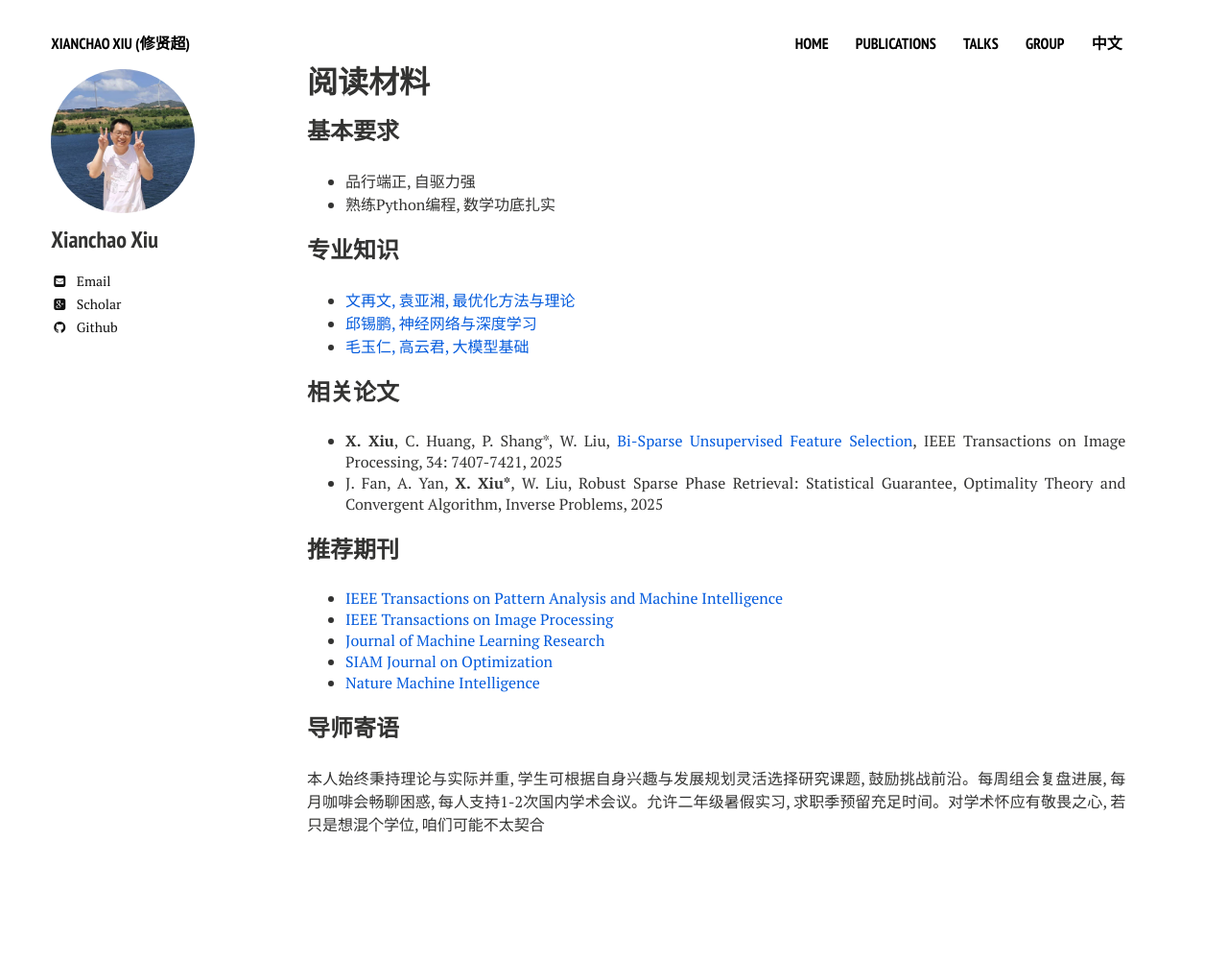
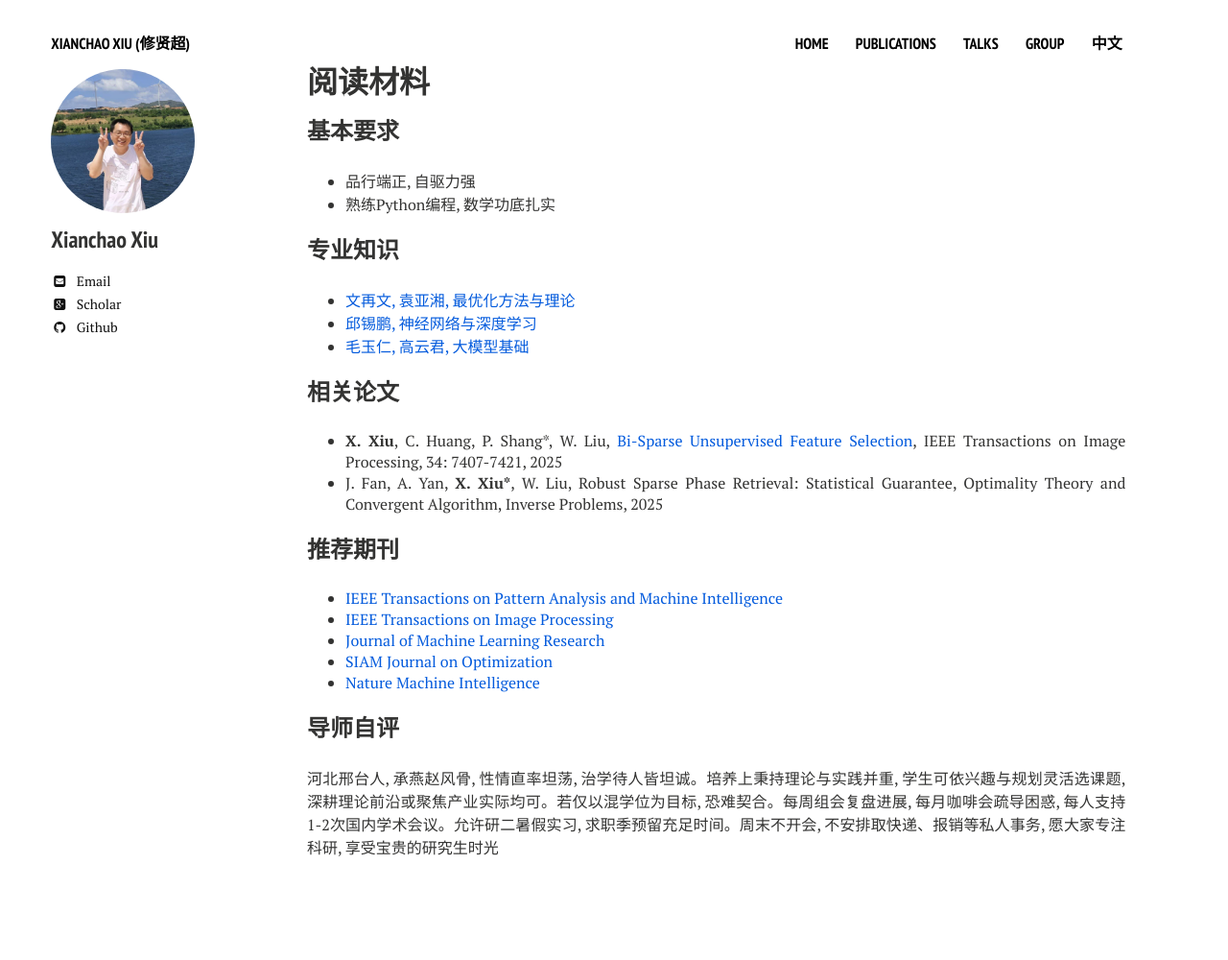
Before and after one commit to xianchaoxiu/xianchaoxiu.github.io, a Jekyll site: the page built from chinese/reading/index.md, in a window 1280 px wide. Shown: the whole page at 96% size. Built offline with Jekyll 4.4.1, drawn with Linux system fonts in a browser that asks for light colours; nearby versions of some CDN libraries; before the commit the page ends 976 px from its top, so only the background shows below that.

Commit message:
Update index.md

```diff
--- a/chinese/reading/index.md
+++ b/chinese/reading/index.md
@@ -32,5 +32,5 @@ share: false
 *  <a href="https://www.nature.com/natmachintell/" class="textlink" target="_blank"> Nature Machine Intelligence </a> <br>
 
 
-### 导师寄语
-本人始终秉持理论与实际并重, 学生可根据自身兴趣与发展规划灵活选择研究课题, 鼓励挑战前沿。每周组会复盘进展, 每月咖啡会畅聊困惑, 每人支持1-2次国内学术会议。允许二年级暑假实习, 求职季预留充足时间。对学术怀应有敬畏之心, 若只是想混个学位, 咱们可能不太契合
+### 导师自评
+河北邢台人, 承燕赵风骨, 性情直率坦荡, 治学待人皆坦诚。培养上秉持理论与实践并重, 学生可依兴趣与规划灵活选课题, 深耕理论前沿或聚焦产业实际均可。若仅以混学位为目标, 恐难契合。每周组会复盘进展, 每月咖啡会疏导困惑, 每人支持1-2次国内学术会议。允许研二暑假实习, 求职季预留充足时间。周末不开会, 不安排取快递、报销等私人事务, 愿大家专注科研, 享受宝贵的研究生时光
```
